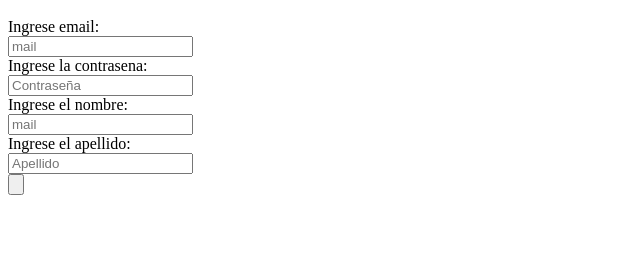
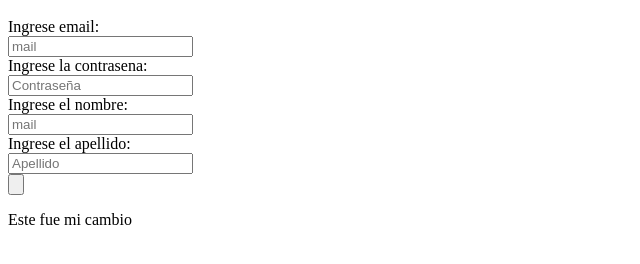
Before and after one commit to ceciliaB97/OblgTallerDesarrolloMovil, a plain HTML site: page registro.html in a window 1280 px wide. Shown: the part 48-312 px from the top of the page, without its empty margins (0-640 px from the left). Drawn offline with Linux system fonts and the light colour scheme.

Commit message:
Update registro.html

```diff
--- a/registro.html
+++ b/registro.html
@@ -23,6 +23,7 @@
         <input type="text" placeholder="Apellido" id="apellido"><br>
         <input type="button" id="registrar">
     </form>
+    <p>Este fue mi cambio</p>
 </body>
 
 </html>
```
